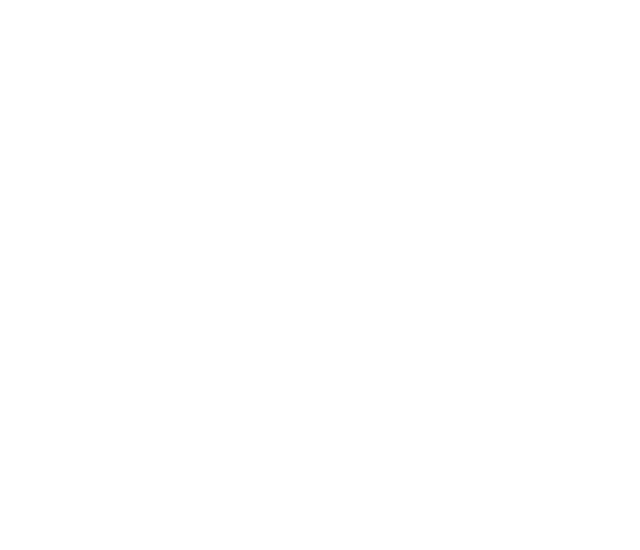
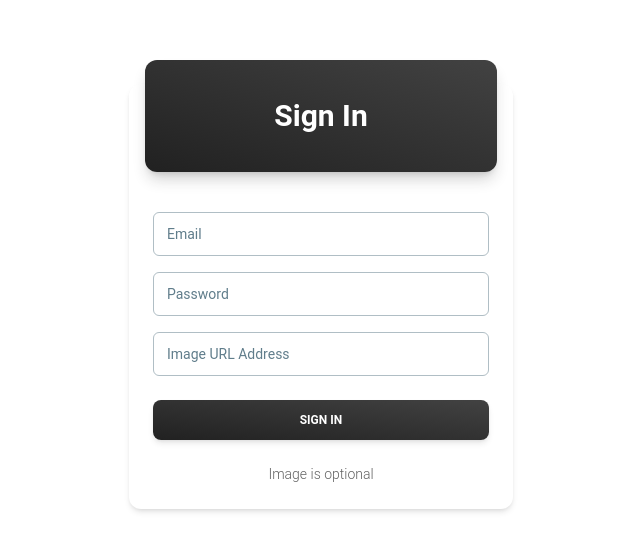
Before and after one commit to alex-njuguna/redux-redux-toolkit, a React (Create React App) app in the folder redux-store/: page /login in a window 1280 px wide. Before the commit this address had no page. Shown: the part 104-654 px from the top of the page, without its empty margins (319-959 px from the left). Built offline with nearby package versions, Linux system fonts and the light colour scheme.

Commit message:
authenticate user reducer

```diff
--- a/redux-store/src/App.js
+++ b/redux-store/src/App.js
@@ -4,6 +4,7 @@ import "./App.css";
 import Main from "./components/main/Main";
 import FilteredProducts from "./components/filteredProducts/FilteredProducts";
 import SingleProduct from "./components/filteredProducts/SingleProduct";
+import Login from "./components/login/Login";
 
 export default function App() {
   return (
@@ -11,6 +12,7 @@ export default function App() {
       <BrowserRouter>
         <Routes>
           <Route path="/" element={<Main />} />
+          <Route path='/login' element={< Login/>} />
           <Route
             path="/filtered-products/:type"
             element={<FilteredProducts />}
--- a/redux-store/src/app/store.js
+++ b/redux-store/src/app/store.js
@@ -2,11 +2,13 @@ import { configureStore } from "@reduxjs/toolkit";
 import sliderReducer from "../features/slices/SliderSlice";
 import productsReducer from "../features/slices/ProductsSlice";
 import cartReducer from "../features/slices/CartSlice";
+import authReducer from '../features/slices/AuthSlice'
 
 export const store = configureStore({
   reducer: {
     slider: sliderReducer,
     products: productsReducer,
     cart: cartReducer,
+    user: authReducer
   },
 });
--- /dev/null
+++ b/redux-store/src/components/login/Login.jsx
@@ -0,0 +1,54 @@
+import {
+  Card,
+  CardHeader,
+  CardBody,
+  CardFooter,
+  Typography,
+  Input,
+  Button,
+} from "@material-tailwind/react";
+import { useState } from "react";
+
+export default function Login() {
+  const initialState = {
+    name: "",
+    password: "",
+    image: "",
+  };
+
+  const [values, setValues] = useState(initialState)
+
+  const onChange = (e) => {
+    const {name, value} = e.target
+    setValues({...values, [name]: value})
+  }
+
+  return (
+    <div className="grid grid-cols-1 items-center justify-items-center h-screen">
+      <Card className="w-96">
+        <CardHeader
+          variant="gradient"
+          color="gray"
+          className="mb-4 grid h-28 place-items-center"
+        >
+          <Typography variant="h3" color="white">
+            Sign In
+          </Typography>
+        </CardHeader>
+        <CardBody className="flex flex-col gap-4">
+          <Input label="Email" size="lg" type="text" name="nane" value={values.name} onChange={onChange} />
+          <Input label="Password" size="lg" type="password" name="password" value={values.password} onChange={onChange}/>
+          <Input label="Image URL Address" size="lg" type="text" name="image" value={values.image} onChange={onChange}/>
+        </CardBody>
+        <CardFooter className="pt-0">
+          <Button variant="gradient" fullWidth>
+            Sign In
+          </Button>
+          <Typography variant="small" className="mt-6 flex justify-center">
+            Image is optional
+          </Typography>
+        </CardFooter>
+      </Card>
+    </div>
+  );
+}
--- /dev/null
+++ b/redux-store/src/features/slices/AuthSlice.js
@@ -0,0 +1,43 @@
+import { createSlice } from "@reduxjs/toolkit";
+
+export const authSlice = createSlice({
+  name: "auth",
+  initialState: {
+    user: JSON.parse(sessionStorage.getItem("authUser")) || {
+      name: "",
+      password: "",
+      image: "",
+      authUser: false,
+    },
+  },
+  reducers: {
+    login(state, action) {
+      const newUSer = action.payload;
+      const userValidation = /^[A-Za-z]{4, 10}$/i.test(newUSer.name);
+      const passwordValidation =
+        /^(?=.*[0-9])(?=.*[a-zA-Z])(?=.*[!@#$%^&*])[a-zA-Z0-9!@#$%^&*]{4, 10}$/i.test(
+          newUSer.password
+        );
+      state.user = newUSer;
+      if (!userValidation || !passwordValidation) {
+        state.user.authUser = false;
+      } else {
+        state.user.authUser = true;
+        const saveState = JSON.stringify(newUSer);
+        sessionStorage.setItem("authUSer", saveState);
+      }
+    },
+
+    logout(state) {
+      state.user = {
+        name: "",
+        password: "",
+        image: "",
+        authUser: false,
+      };
+    },
+  },
+});
+
+export const { login, logout } = authSlice.actions;
+export default authSlice.reducer;
```
